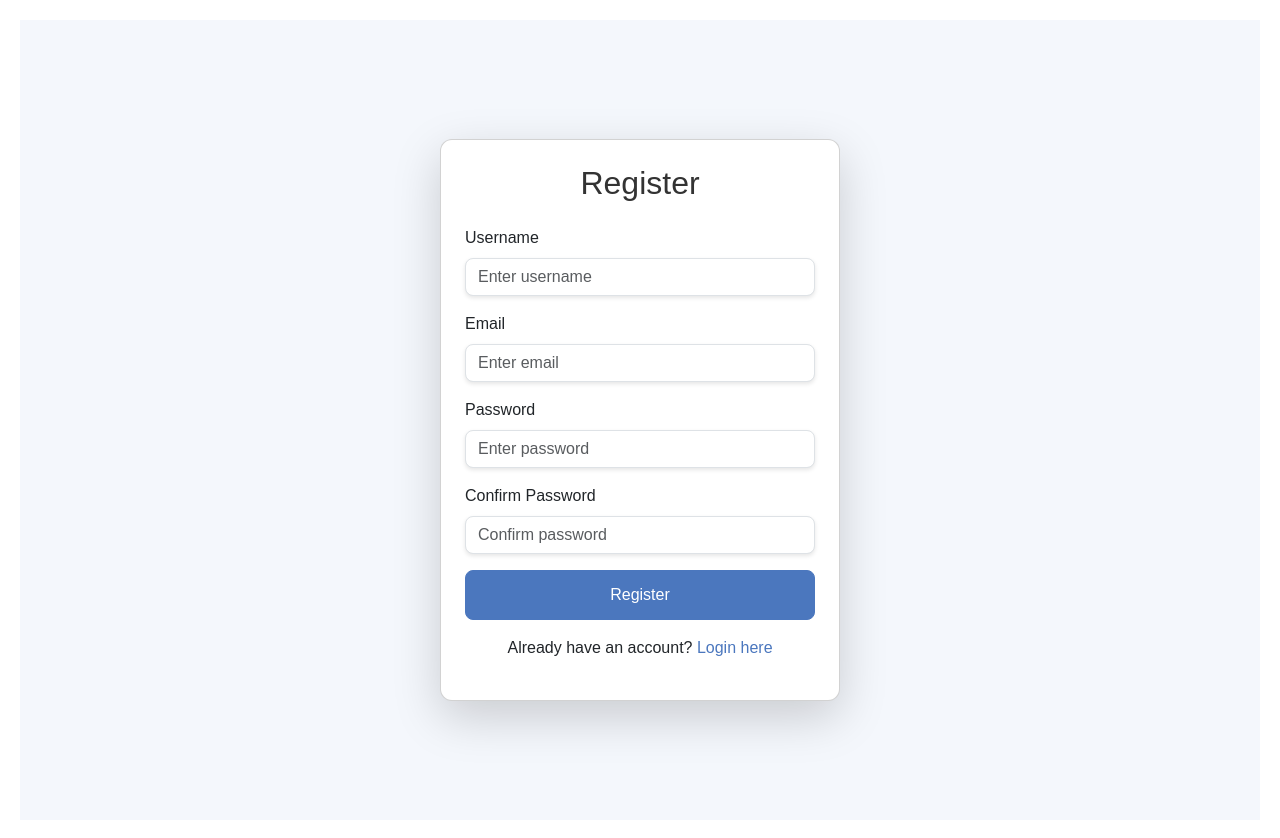
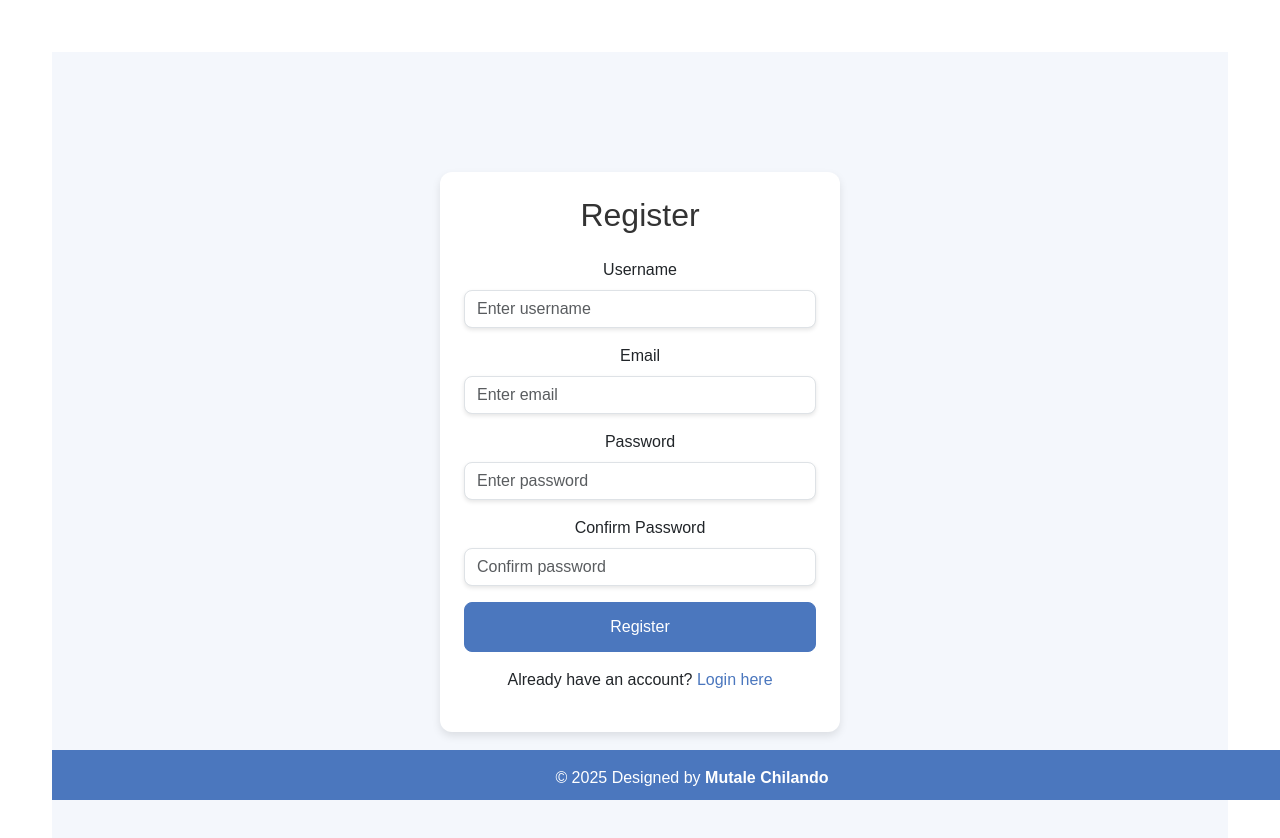
Before and after one commit to mutalechilando/DigitalWalletFrontend, a React (Vite) app: page /register in a window 1280 px wide. Shown: the top 838 px of the page. Built offline with nearby package versions, Linux system fonts and the light colour scheme.

Commit message:
UI enhancements

```diff
--- a/src/App.css
+++ b/src/App.css
@@ -50,3 +50,60 @@
 .blinking-text {
   animation: blink 1s infinite;
 }
+
+.log-container {
+  display: flex;
+  justify-content: center;
+  align-items: center;
+  min-height: 100vh;
+  background-image: url('/images/dollars.jpeg');
+  background-size: cover;
+  background-position: center;
+}
+
+.log-card {
+  max-width: 420px;
+  width: 100%;
+  background: rgba(255, 255, 255, 0.2);
+  backdrop-filter: blur(10px);
+  border-radius: 12px;
+  padding: 1.5rem;
+  box-shadow: 0 4px 10px rgba(0, 0, 0, 0.1);
+}
+
+.log-title {
+  color: #007bff;
+}
+
+.log-text {
+  color: #6c757d;
+}
+
+.logged-in-color {
+  background-color: #f0f8ff;
+  height: 100vh;
+  display: flex;
+  flex-direction: column;
+  justify-content: flex-start;
+}
+
+html, body {
+  height: 100%; /* Ensure full height of viewport */
+  margin: 0;    /* Remove default margin */
+}
+
+.full-background {
+  background-color: #f4f7fc;
+  min-height: 100vh;
+  display: flex;
+  flex-direction: column;
+}
+
+.content {
+  flex-grow: 1; /* Allow this section to grow and fill available space */
+}
+
+.footer {
+  height: 50px;
+  background-color: #f8f9fa;
+}
--- a/src/App.tsx
+++ b/src/App.tsx
@@ -7,10 +7,12 @@ import Deposit from "./pages/Deposit";
 import Withdraw from "./pages/Withdraw";
 import Transfer from "./pages/Transfer";
 import PrivateRoute from "./components/PrivateRoute"
-import TransactionHistory from "./pages/TransactionHistory.tsx";
+import TransactionHistory from "./pages/TransactionHistory";
+import Footer from "./components/Footer.tsx"
 
 function App() {
     return (
+        <>
             <Routes>
                 {/* Public Routes */}
                 <Route path="/" element={<Login />} />
@@ -25,6 +27,9 @@ function App() {
                     <Route path="/transaction-history" element={<TransactionHistory />} />
                 </Route>
             </Routes>
+
+            <Footer />
+        </>
     );
 }
 
--- /dev/null
+++ b/src/components/Footer.tsx
@@ -0,0 +1,19 @@
+import React from "react";
+import "../styles/Footer.css";
+
+const Footer: React.FC = () => {
+    return (
+        <footer className="footer">
+            <div className="container text-center">
+                <p>
+                    &copy; 2025 Designed by{" "}
+                    <a href="https://profile.codersrank.io/user/mutalechilando" target="_blank" rel="noopener noreferrer">
+                        Mutale Chilando
+                    </a>
+                </p>
+            </div>
+        </footer>
+    );
+};
+
+export default Footer;
--- a/src/pages/Dashboard.tsx
+++ b/src/pages/Dashboard.tsx
@@ -1,6 +1,7 @@
 import { useEffect, useState } from "react";
 import API from "../services/api";
 import {useNavigate} from "react-router-dom";
+import "../App.css";
 
 interface User {
     username: string;
@@ -63,10 +64,10 @@ function Dashboard() {
     };
 
     return (
-        <div className="container mt-5">
+        <div className="container mt-5 log-container">
             <div className="card p-4 shadow-sm">
                 <h2 className="text-center mb-4">Hello {user ? `${user.username}` : "Loading..."}</h2>
-                <h6 className="text-center"><i>Welcome to your Digital Wallet</i></h6>
+                <h6 className="text-center blinking-text"><i>Welcome to your Digital Wallet</i></h6>
 
                 <p className="fs-5 text-center">
                     Your Wallet Balance is <strong>ZMW {balance !== null ? balance : "Loading..."}</strong>
--- a/src/pages/Deposit.tsx
+++ b/src/pages/Deposit.tsx
@@ -58,6 +58,13 @@ function Deposit() {
                         "Deposit"
                     )}
                 </button>
+
+                <div className="text-center mt-4">
+                    <button className="btn btn-secondary mb-3" onClick={() => navigate("/dashboard")}>
+                        Back to Dashboard
+                    </button>
+                </div>
+
             </div>
         </div>
     );
--- a/src/pages/Register.tsx
+++ b/src/pages/Register.tsx
@@ -1,6 +1,7 @@
 import { useState } from "react";
 import { Link, useNavigate } from "react-router-dom";
 import API from "../services/api";
+import "../styles/Register.css";
 
 function Register() {
     const [username, setUsername] = useState("");
@@ -90,9 +91,9 @@ function Register() {
     };
 
     return (
-        <div className="d-flex justify-content-center align-items-center" style={{ backgroundColor: "#f4f7fc", height: "100vh" }}>
-            <div className="card shadow-lg p-4" style={{ maxWidth: "400px", width: "100%", borderRadius: "12px", backgroundColor: "#ffffff" }}>
-                <h2 className="text-center mb-4" style={{ color: "#333" }}>Register</h2>
+        <div className="register-container">
+            <div className="register-card">
+                <h2 className="register-header">Register</h2>
 
                 <form onSubmit={handleSubmit}>
                     <div className="mb-3">
@@ -104,10 +105,6 @@ function Register() {
                             value={username}
                             onChange={(e) => setUsername(e.target.value)}
                             required
-                            style={{
-                                borderRadius: "8px",
-                                boxShadow: "0 2px 4px rgba(0, 0, 0, 0.1)"
-                            }}
                         />
                         {errors.username && <div className="invalid-feedback">{errors.username}</div>}
                     </div>
@@ -121,10 +118,6 @@ function Register() {
                             value={email}
                             onChange={(e) => setEmail(e.target.value)}
                             required
-                            style={{
-                                borderRadius: "8px",
-                                boxShadow: "0 2px 4px rgba(0, 0, 0, 0.1)"
-                            }}
                         />
                         {errors.email && <div className="invalid-feedback">{errors.email}</div>}
                     </div>
@@ -138,10 +131,6 @@ function Register() {
                             value={password}
                             onChange={(e) => setPassword(e.target.value)}
                             required
-                            style={{
-                                borderRadius: "8px",
-                                boxShadow: "0 2px 4px rgba(0, 0, 0, 0.1)"
-                            }}
                         />
                         {errors.password && <div className="invalid-feedback">{errors.password}</div>}
                     </div>
@@ -155,10 +144,6 @@ function Register() {
                             value={confirmPassword}
                             onChange={(e) => setConfirmPassword(e.target.value)}
                             required
-                            style={{
-                                borderRadius: "8px",
-                                boxShadow: "0 2px 4px rgba(0, 0, 0, 0.1)"
-                            }}
                         />
                         {errors.confirmPassword && <div className="invalid-feedback">{errors.confirmPassword}</div>}
                     </div>
@@ -167,12 +152,6 @@ function Register() {
                         type="submit"
                         className="btn btn-primary w-100"
                         disabled={loading}
-                        style={{
-                            borderRadius: "8px",
-                            padding: "12px 0",
-                            backgroundColor: "#4b77be",
-                            borderColor: "#4b77be"
-                        }}
                     >
                         {loading ? (
                             <>
@@ -188,7 +167,7 @@ function Register() {
                 <div className="text-center mt-3">
                     <p>
                         Already have an account?{" "}
-                        <Link to="/" style={{ textDecoration: "none", color: "#4b77be" }}>Login here</Link>
+                        <Link to="/" className="link">Login here</Link>
                     </p>
                 </div>
             </div>
--- a/src/pages/Transfer.tsx
+++ b/src/pages/Transfer.tsx
@@ -1,6 +1,7 @@
 import { useState } from "react";
 import { useNavigate } from "react-router-dom";
 import API from "../services/api";
+import "../App.css"
 
 function Transfer() {
     const [receiver, setReceiver] = useState<string>(""); // Changed from receiverId to receiver (username or email)
@@ -28,8 +29,8 @@ function Transfer() {
     };
 
     return (
-        <div className="container mt-4">
-            <div className="card shadow-sm p-4">
+        <div className="container mt-5 d-flex justify-content-center">
+            <div className="card p-4 shadow-sm" style={{maxWidth: "400px", width: "100%"}}>
                 <h2 className="mb-4">Transfer Funds</h2>
 
                 <div className="mb-3">
@@ -63,6 +64,13 @@ function Transfer() {
                         "Transfer"
                     )}
                 </button>
+
+                <div className="text-center mt-4">
+                    <button className="btn btn-secondary mb-3" onClick={() => navigate("/dashboard")}>
+                        Back to Dashboard
+                    </button>
+                </div>
+
             </div>
         </div>
     );
--- a/src/pages/Withdraw.tsx
+++ b/src/pages/Withdraw.tsx
@@ -31,8 +31,8 @@ function Withdraw() {
     };
 
     return (
-        <div className="container mt-4">
-            <div className="card shadow-sm p-4">
+        <div className="container mt-5 d-flex justify-content-center">
+            <div className="card p-4 shadow-sm" style={{maxWidth: "400px", width: "100%"}}>
                 <h2 className="mb-4">Withdraw Funds</h2>
 
                 <div className="mb-3">
@@ -55,6 +55,13 @@ function Withdraw() {
                         "Withdraw"
                     )}
                 </button>
+
+                <div className="text-center mt-4">
+                    <button className="btn btn-secondary mb-3" onClick={() => navigate("/dashboard")}>
+                        Back to Dashboard
+                    </button>
+                </div>
+
             </div>
         </div>
     );
--- /dev/null
+++ b/src/styles/Footer.css
@@ -0,0 +1,18 @@
+.footer {
+    background-color: #4b77be;
+    color: white;
+    padding: 1rem 0;
+    position: fixed;
+    bottom: 0;
+    width: 100%;
+}
+
+.footer a {
+    color: #ffffff;
+    text-decoration: none;
+    font-weight: bold;
+}
+
+.footer a:hover {
+    text-decoration: underline;
+}
--- /dev/null
+++ b/src/styles/Register.css
@@ -0,0 +1,45 @@
+/* Register.css */
+
+.register-container {
+    display: flex;
+    justify-content: center;
+    align-items: center;
+    background-color: #f4f7fc;
+    height: 100vh;
+}
+
+.register-card {
+    max-width: 400px;
+    width: 100%;
+    border-radius: 12px;
+    background-color: #ffffff;
+    padding: 1.5rem;
+    box-shadow: 0 4px 8px rgba(0, 0, 0, 0.1);
+}
+
+.register-header {
+    text-align: center;
+    margin-bottom: 1.5rem;
+    color: #333;
+}
+
+.form-control {
+    border-radius: 8px;
+    box-shadow: 0 2px 4px rgba(0, 0, 0, 0.1);
+}
+
+.invalid-feedback {
+    color: red;
+}
+
+.btn-primary {
+    border-radius: 8px;
+    padding: 12px 0;
+    background-color: #4b77be;
+    border-color: #4b77be;
+}
+
+.link {
+    text-decoration: none;
+    color: #4b77be;
+}
```
Also changed, not shown: public/images/dollars.jpeg (added), public/images/zmw_new.jpeg (added). Lines whose indentation alone changed are shown as unchanged.
